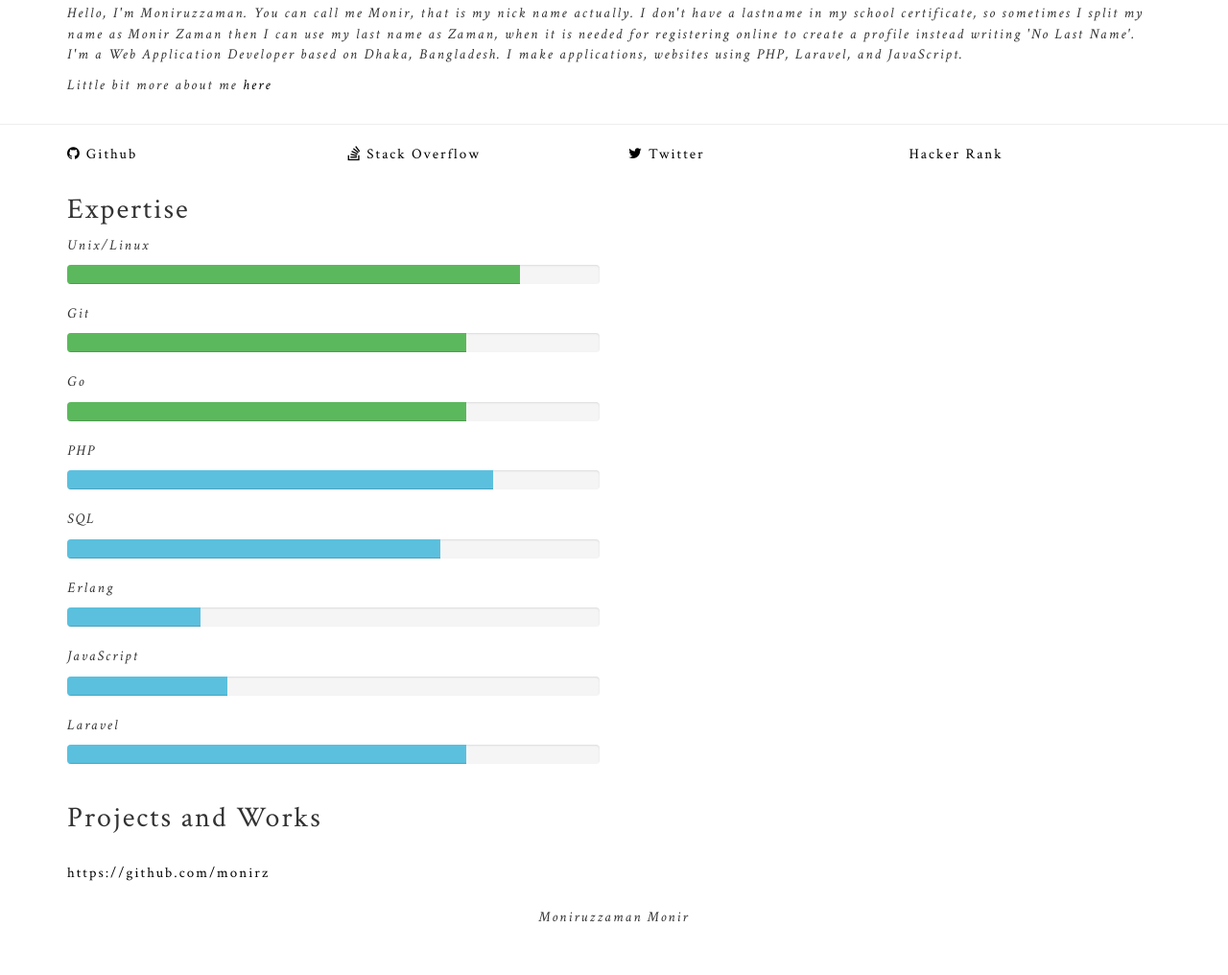
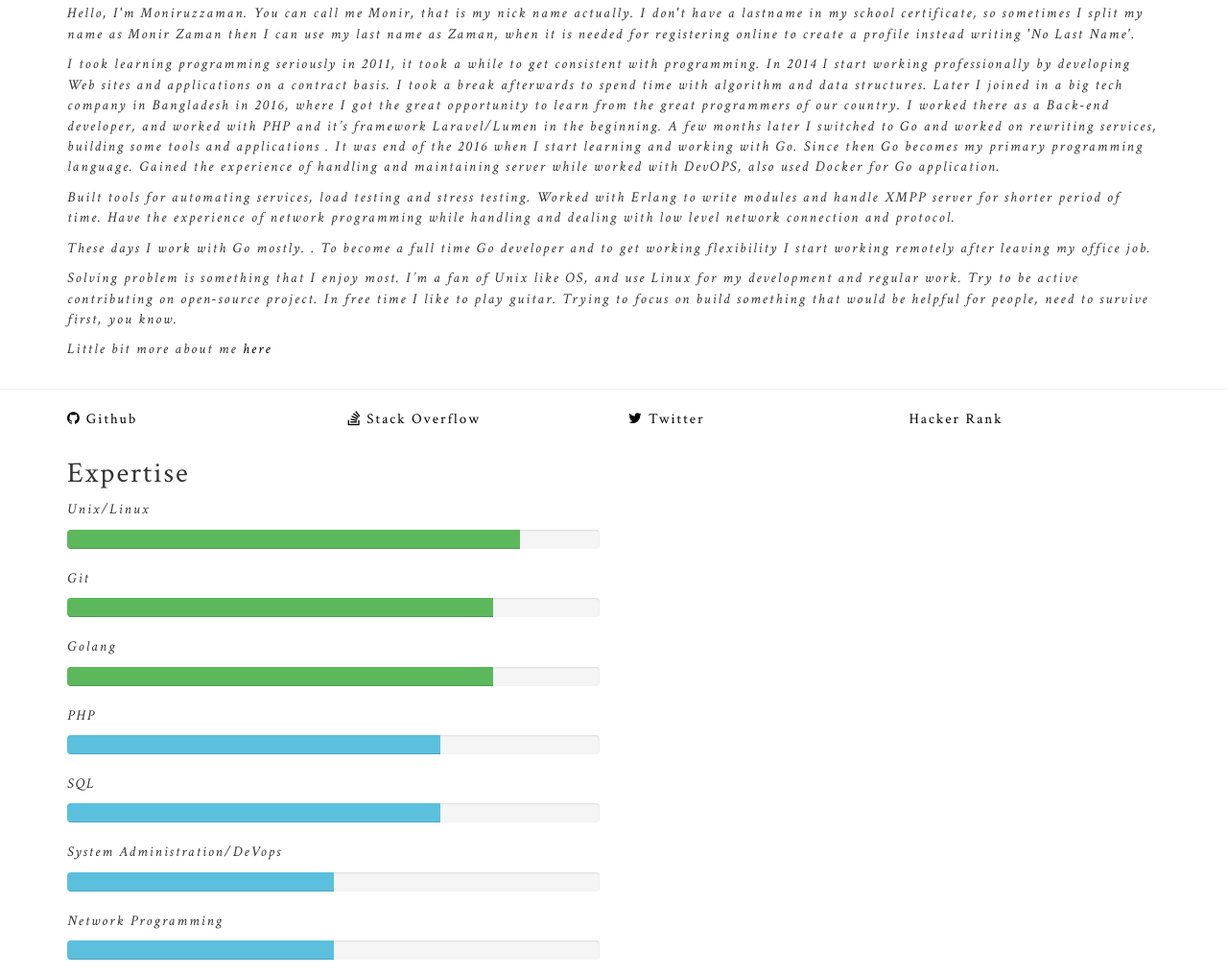
Before and after one commit to monirz/monirz.github.io, a plain HTML site: page index.html in a window 1280 px wide. Shown: the part 536-1552 px from the top of the page at 96% size. Before the commit the page ends 1513 px from the top, so only its background shows below. Drawn offline with nearby package versions, Linux system fonts and the light colour scheme.

Commit message:
updated biography

```diff
--- a/index.html
+++ b/index.html
@@ -36,7 +36,7 @@
                     </div><!--navbar-header-->
 
                     <div class="collapse navbar-collapse" id="navbar-collapse">
-                        <h1 class="navbar-text">the Coder</h1>
+                        <h1 class="navbar-text">Software CraftsMan</h1>
                         <ul class="nav navbar-nav navbar-right navbar-custom">
 
                             <li class="active">
@@ -85,7 +85,21 @@
                 <p>
                  Hello, I'm Moniruzzaman. You can call me Monir, that is my nick name  actually. I don't have a lastname in my school certificate, so sometimes I split my name as Monir Zaman then I can use my last name as Zaman, when it is needed for registering online to create a profile instead writing 'No Last Name'. <br>
 
-            I'm a Web Application Developer based on Dhaka, Bangladesh. I make applications, websites using PHP, Laravel, and JavaScript.
+                </p>
+                <p>
+                I took learning programming seriously in 2011, it took a while to get consistent with programming. In 2014 I start working professionally by developing Web sites and applications on a contract basis. I took a break afterwards to spend time with algorithm and data structures. Later I joined in a big tech company in Bangladesh in 2016, where I got the great opportunity to learn from the great programmers of our country. I worked there as a Back-end developer, and worked with PHP and it’s framework Laravel/Lumen in the beginning. A few months later I switched to Go and worked on rewriting services, building some tools and applications . It was end of the 2016 when I start learning and working with Go.
+                Since then Go becomes my primary programming language. Gained the experience of handling and maintaining server while worked with DevOPS, also used Docker for Go application.
+                </p>
+                <p>
+                Built tools for automating services, load testing and stress testing. Worked with Erlang to write modules and handle XMPP server for shorter period of time. Have the experience of network programming while handling and dealing with low level network connection and protocol.
+                </p>
+                <p>
+                These days I work with Go mostly. .
+                To become a full time Go developer and to get working flexibility I start working remotely after leaving my office job.
+                </p>
+                <p>
+                Solving problem is something that I enjoy most. I’m a fan of Unix like OS, and use Linux for my development and regular work. Try to be active contributing on open-source project. In free time I like to play guitar.
+                Trying to focus on build something that would be helpful for people, need to survive first, you know.
                 </p>
                 <p>
                 Little bit more about me <a href="about.html">here</a>
@@ -148,22 +162,22 @@
 
                     <p>Git</p>
                     <div class="progress">
-                        <div class="progress-bar progress-bar-success" role="progressbar" aria-valuenow="75" aria-valuemin="0" aria-valuemax="100" style="width: 75%">
-                            <span class="sr-only">75% Complete</span>
+                        <div class="progress-bar progress-bar-success" role="progressbar" aria-valuenow="75" aria-valuemin="0" aria-valuemax="100" style="width: 80%">
+                            <span class="sr-only">80% Complete</span>
                         </div>
                     </div><!--skill end-->
 
-                    <p>Go</p>
+                    <p>Golang</p>
                     <div class="progress">
-                        <div class="progress-bar progress-bar-success" role="progressbar" aria-valuenow="75" aria-valuemin="0" aria-valuemax="100" style="width: 75%">
-                            <span class="sr-only">75% Complete</span>
+                        <div class="progress-bar progress-bar-success" role="progressbar" aria-valuenow="80" aria-valuemin="0" aria-valuemax="100" style="width: 80%">
+                            <span class="sr-only">80% Complete</span>
                         </div>
                     </div><!--skill end-->
 
                     <p>PHP</p>
                     <div class="progress">
-                        <div class="progress-bar progress-bar-info" role="progressbar" aria-valuenow="80" aria-valuemin="0" aria-valuemax="100" style="width: 80%">
-                            <span class="sr-only">80% Complete</span>
+                        <div class="progress-bar progress-bar-info" role="progressbar" aria-valuenow="70" aria-valuemin="0" aria-valuemax="100" style="width: 70%">
+                            <span class="sr-only">70% Complete</span>
                         </div>
                     </div><!--skill end-->
 
@@ -171,6 +185,22 @@
                     <div class="progress">
                         <div class="progress-bar progress-bar-info" role="progressbar" aria-valuenow="70" aria-valuemin="0" aria-valuemax="100" style="width: 70%">
                             <span class="sr-only">70% Complete</span>
+                        </div>
+                    </div><!--skill end-->
+
+
+                    <p>System Administration/DeVops  </p>
+                    <div class="progress">
+                        <div class="progress-bar progress-bar-info" role="progressbar" aria-valuenow="50" aria-valuemin="0" aria-valuemax="100" style="width: 50%">
+                            <span class="sr-only">50% Complete</span>
+                        </div>
+                    </div><!--skill end-->
+
+
+                    <p>Network Programming</p>
+                    <div class="progress">
+                        <div class="progress-bar progress-bar-info" role="progressbar" aria-valuenow="50" aria-valuemin="0" aria-valuemax="100" style="width: 50%">
+                            <span class="sr-only">50% Complete</span>
                         </div>
                     </div><!--skill end-->
 
@@ -192,7 +222,7 @@
                     <p>Laravel</p>
                     <div class="progress">
                         <div class="progress-bar progress-bar-info" role="progressbar" aria-valuenow="750" aria-valuemin="0" aria-valuemax="100" style="width: 75%">
-                            <span class="sr-only">85% Complete</span>
+                            <span class="sr-only">75% Complete</span>
                         </div>
                     </div><!--skill end-->
 
```
Also changed, not shown: about.html (+2 -2 lines).
